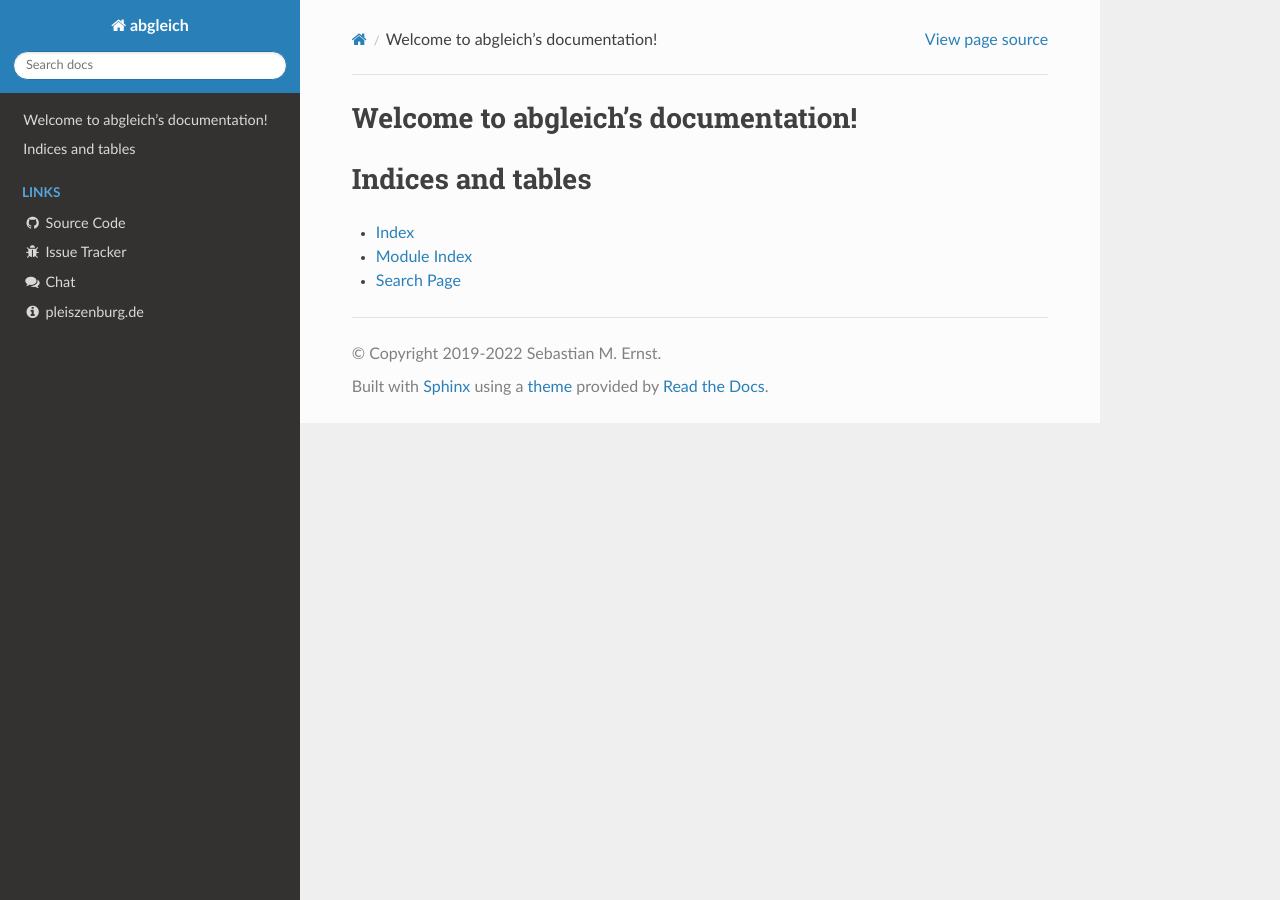
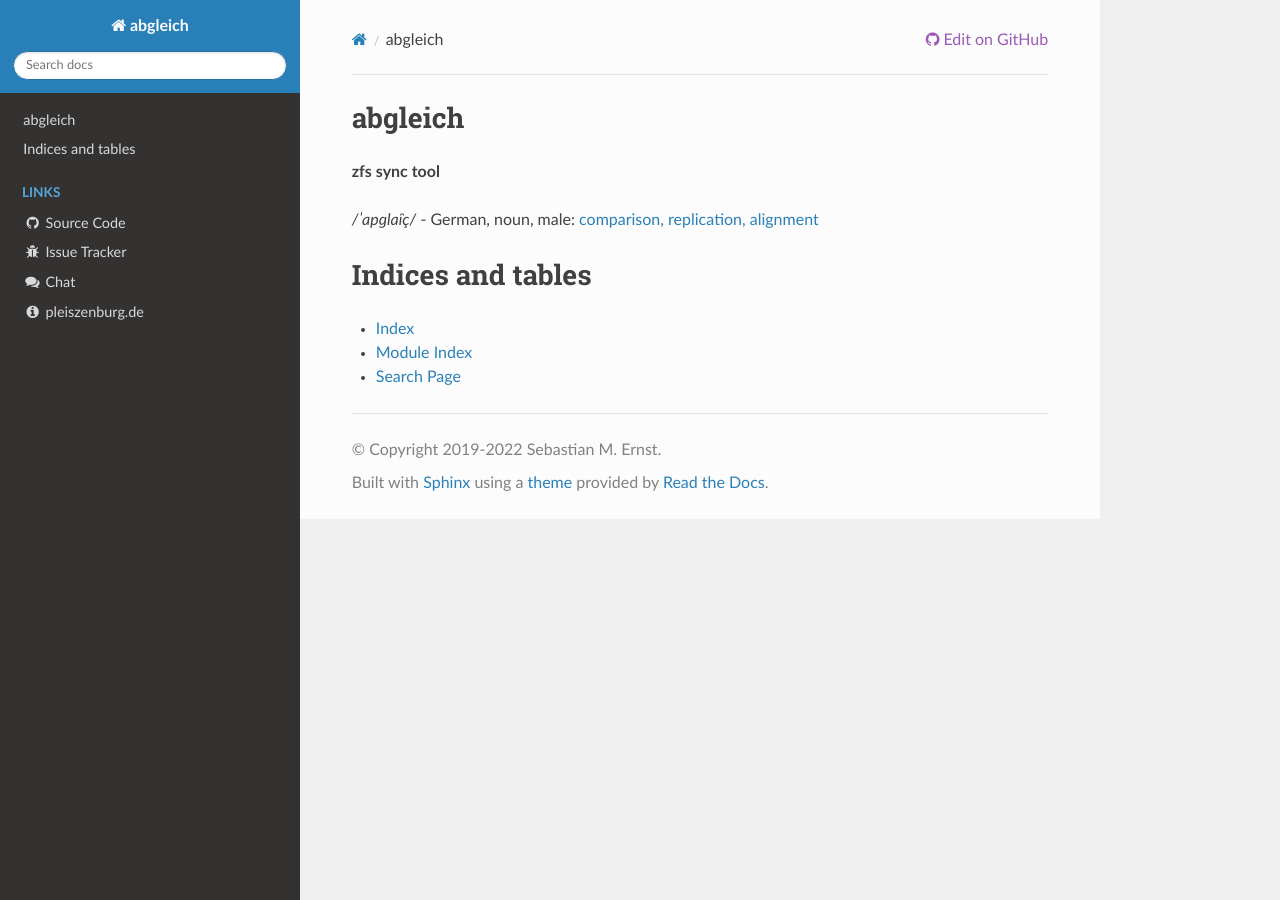
Before and after one commit to pleiszenburg/abgleich, a Sphinx documentation site: the page built from docs/source/index.rst, in a window 1280 px wide. Built offline with Sphinx 7.4.7 and the Read the Docs theme 2.0.0, drawn with Linux system fonts in a browser that asks for light colours.

Commit message:
project name

```diff
--- a/docs/source/index.rst
+++ b/docs/source/index.rst
@@ -1,16 +1,17 @@
-.. abgleich documentation master file, created by
-   sphinx-quickstart on Mon Oct  3 20:02:35 2022.
-   You can adapt this file completely to your liking, but it should at least
-   contain the root `toctree` directive.
+:github_url:
 
-Welcome to abgleich's documentation!
-====================================
+abgleich
+========
+
+**zfs sync tool**
+
+*/ˈapɡlaɪ̯ç/* - German, noun, male: `comparison, replication, alignment`_
+
+.. _comparison, replication, alignment: https://dict.leo.org/englisch-deutsch/abgleich
 
 .. toctree::
    :maxdepth: 2
    :caption: Contents:
-
-
 
 Indices and tables
 ==================
```
Also changed, not shown: README.md (+2 -0 lines).
